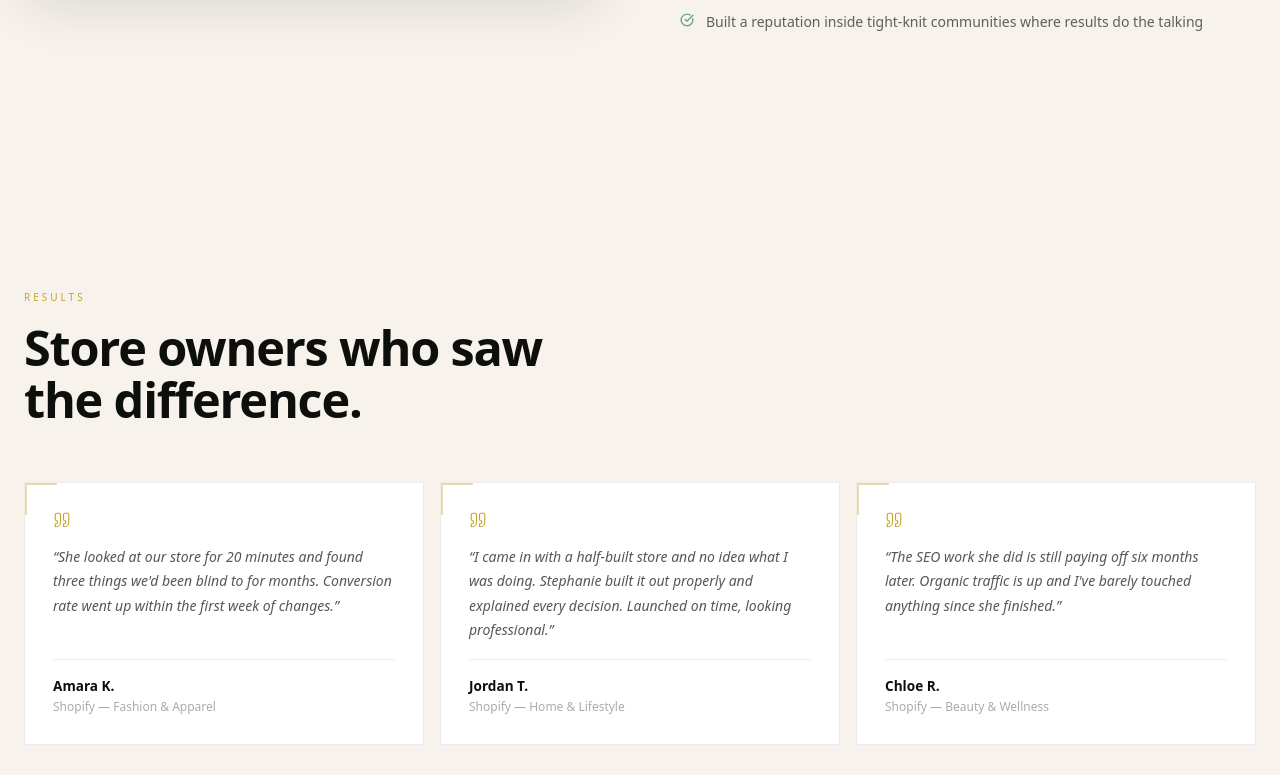
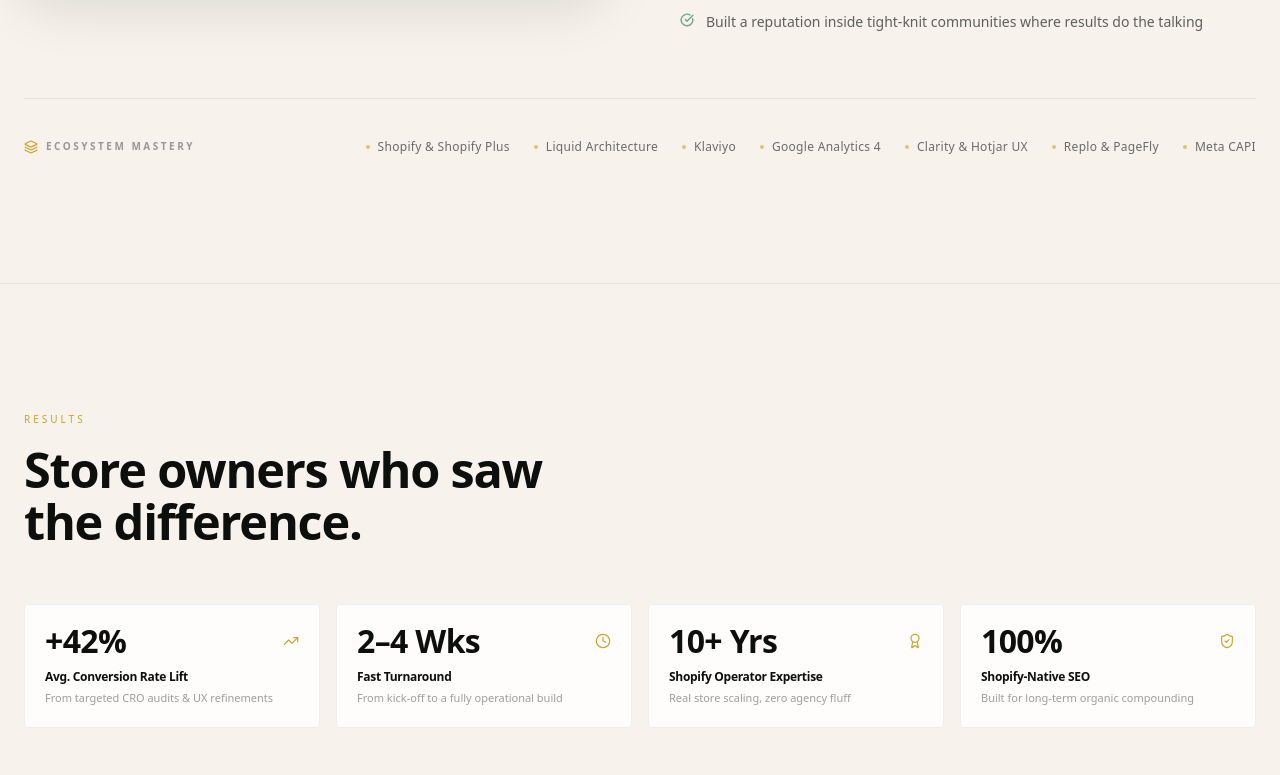
Before and after one commit to Ambitious513/ecomfirstlady, a Next.js app: page / in a window 1280 px wide. Shown: the part 3004-3779 px from the top of the page. Built offline with nearby package versions, Linux system fonts and the light colour scheme; no server answers; a web font is replaced by a local one.

Commit message:
Implement polish recommendations: key metrics strip, ecosystem mastery ribbon, and floating mobile CTA

```diff
--- a/app/page.tsx
+++ b/app/page.tsx
@@ -8,6 +8,7 @@ import Process from "@/components/Process";
 import FAQ from "@/components/FAQ";
 import FinalCTA from "@/components/FinalCTA";
 import Footer from "@/components/Footer";
+import MobileStickyCTA from "@/components/MobileStickyCTA";
 
 export default function HomePage() {
   return (
@@ -24,6 +25,7 @@ export default function HomePage() {
         <FinalCTA />
       </main>
       <Footer />
+      <MobileStickyCTA />
     </>
   );
 }
--- a/components/Expertise.tsx
+++ b/components/Expertise.tsx
@@ -3,7 +3,7 @@
 import { useRef } from "react";
 import { motion, useInView } from "framer-motion";
 import Image from "next/image";
-import { CheckCircle } from "lucide-react";
+import { CheckCircle, Layers } from "lucide-react";
 
 const strengths = [
   "A decade working inside Shopify stores — not just reading about them",
@@ -13,6 +13,16 @@ const strengths = [
   "Built a reputation inside tight-knit communities where results do the talking",
 ];
 
+const techStack = [
+  "Shopify & Shopify Plus",
+  "Liquid Architecture",
+  "Klaviyo",
+  "Google Analytics 4",
+  "Clarity & Hotjar UX",
+  "Replo & PageFly",
+  "Meta CAPI",
+];
+
 export default function Expertise() {
   const ref = useRef(null);
   const inView = useInView(ref, { once: true, margin: "-100px" });
@@ -20,13 +30,13 @@ export default function Expertise() {
   return (
     <section
       id="about"
-      className="bg-[#F7F3EC] py-24 lg:py-32"
+      className="bg-[#F7F3EC] py-24 lg:py-32 border-b border-[#0D0F0D]/5"
       aria-label="About Stephanie"
     >
       <div className="max-w-7xl mx-auto px-6">
         <div
           ref={ref}
-          className="grid lg:grid-cols-2 gap-14 lg:gap-20 items-center"
+          className="grid lg:grid-cols-2 gap-14 lg:gap-20 items-center mb-16"
         >
           {/* ── LEFT — portrait card matching reference ── */}
           <motion.div
@@ -181,6 +191,34 @@ export default function Expertise() {
             </ul>
           </motion.div>
         </div>
+
+        {/* ── Subtle Tech & Tools Mastery Ribbon ── */}
+        <motion.div
+          initial={{ opacity: 0, y: 16 }}
+          animate={inView ? { opacity: 1, y: 0 } : {}}
+          transition={{ delay: 0.3, duration: 0.6 }}
+          className="pt-10 border-t border-[#0D0F0D]/8"
+        >
+          <div className="flex flex-col md:flex-row md:items-center justify-between gap-4">
+            <div className="flex items-center gap-2">
+              <Layers size={14} className="text-[#C9A227]" />
+              <span className="text-[#0D0F0D]/40 text-[10px] tracking-[0.25em] uppercase font-bold">
+                Ecosystem Mastery
+              </span>
+            </div>
+            <div className="flex flex-wrap items-center gap-x-6 gap-y-2">
+              {techStack.map((tech) => (
+                <span
+                  key={tech}
+                  className="text-[#0D0F0D]/60 hover:text-[#173A2E] text-xs tracking-wide font-medium transition-colors cursor-default flex items-center gap-2"
+                >
+                  <span className="w-1 h-1 rounded-full bg-[#C9A227]/60" />
+                  {tech}
+                </span>
+              ))}
+            </div>
+          </div>
+        </motion.div>
       </div>
     </section>
   );
--- /dev/null
+++ b/components/MobileStickyCTA.tsx
@@ -0,0 +1,60 @@
+"use client";
+
+import { useState, useEffect } from "react";
+import Link from "next/link";
+import { ArrowRight, Sparkles } from "lucide-react";
+import { motion, AnimatePresence } from "framer-motion";
+
+export default function MobileStickyCTA() {
+  const [visible, setVisible] = useState(false);
+
+  useEffect(() => {
+    const handleScroll = () => {
+      // Show when scrolled down 450px on mobile
+      if (window.scrollY > 450) {
+        setVisible(true);
+      } else {
+        setVisible(false);
+      }
+    };
+
+    window.addEventListener("scroll", handleScroll, { passive: true });
+    return () => window.removeEventListener("scroll", handleScroll);
+  }, []);
+
+  return (
+    <AnimatePresence>
+      {visible && (
+        <motion.div
+          initial={{ y: 80, opacity: 0 }}
+          animate={{ y: 0, opacity: 1 }}
+          exit={{ y: 80, opacity: 0 }}
+          transition={{ duration: 0.3, ease: [0.22, 1, 0.36, 1] }}
+          className="fixed bottom-5 left-4 right-4 z-40 md:hidden"
+        >
+          <div className="bg-[#0D0F0D]/95 backdrop-blur-md border border-[#C9A227]/40 shadow-2xl p-2.5 flex items-center justify-between gap-3">
+            <div className="flex items-center gap-2 pl-2">
+              <Sparkles size={14} className="text-[#C9A227]" />
+              <div className="flex flex-col">
+                <span className="text-white text-[11px] font-bold tracking-tight">
+                  Ecom Firstlady
+                </span>
+                <span className="text-[#C9A227] text-[9px] uppercase tracking-widest">
+                  Shopify Specialist
+                </span>
+              </div>
+            </div>
+
+            <Link
+              href="/apply"
+              className="bg-[#173A2E] hover:bg-[#C9A227] text-white hover:text-[#0D0F0D] text-xs px-4 py-2.5 tracking-wider uppercase font-semibold flex items-center gap-1.5 transition-colors duration-200"
+            >
+              <span>Apply Now</span>
+              <ArrowRight size={12} />
+            </Link>
+          </div>
+        </motion.div>
+      )}
+    </AnimatePresence>
+  );
+}
--- a/components/Proof.tsx
+++ b/components/Proof.tsx
@@ -2,7 +2,34 @@
 
 import { useRef } from "react";
 import { motion, useInView } from "framer-motion";
-import { Quote } from "lucide-react";
+import { Quote, TrendingUp, Clock, Award, ShieldCheck } from "lucide-react";
+
+const stats = [
+  {
+    icon: TrendingUp,
+    value: "+42%",
+    label: "Avg. Conversion Rate Lift",
+    detail: "From targeted CRO audits & UX refinements",
+  },
+  {
+    icon: Clock,
+    value: "2–4 Wks",
+    label: "Fast Turnaround",
+    detail: "From kick-off to a fully operational build",
+  },
+  {
+    icon: Award,
+    value: "10+ Yrs",
+    label: "Shopify Operator Expertise",
+    detail: "Real store scaling, zero agency fluff",
+  },
+  {
+    icon: ShieldCheck,
+    value: "100%",
+    label: "Shopify-Native SEO",
+    detail: "Built for long-term organic compounding",
+  },
+];
 
 const testimonials = [
   {
@@ -26,9 +53,17 @@ const testimonials = [
 ];
 
 function TestimonialCard({
-  quote, name, detail, i, inView,
+  quote,
+  name,
+  detail,
+  i,
+  inView,
 }: {
-  quote: string; name: string; detail: string; i: number; inView: boolean;
+  quote: string;
+  name: string;
+  detail: string;
+  i: number;
+  inView: boolean;
 }) {
   return (
     <motion.div
@@ -86,6 +121,45 @@ export default function Proof() {
           </h2>
         </motion.div>
 
+        {/* ── Key Metrics Strip ── */}
+        <div className="grid grid-cols-2 lg:grid-cols-4 gap-4 mb-12">
+          {stats.map((stat, i) => {
+            const Icon = stat.icon;
+            return (
+              <motion.div
+                key={stat.label}
+                initial={{ opacity: 0, y: 16 }}
+                animate={inView ? { opacity: 1, y: 0 } : {}}
+                transition={{ delay: 0.05 + i * 0.08, duration: 0.5 }}
+                className="bg-white/80 border border-[#0D0F0D]/6 p-5 rounded-sm flex flex-col justify-between hover:border-[#C9A227]/40 transition-colors duration-200"
+              >
+                <div className="flex items-center justify-between mb-3">
+                  <span
+                    className="text-[#0D0F0D] font-bold leading-none"
+                    style={{
+                      fontFamily: "var(--font-display)",
+                      fontSize: "clamp(1.7rem, 2.5vw, 2.2rem)",
+                      letterSpacing: "-0.02em",
+                    }}
+                  >
+                    {stat.value}
+                  </span>
+                  <Icon size={16} className="text-[#C9A227]" strokeWidth={1.75} />
+                </div>
+                <div>
+                  <p className="text-[#0D0F0D] font-semibold text-xs tracking-tight mb-1">
+                    {stat.label}
+                  </p>
+                  <p className="text-[#0D0F0D]/40 text-[11px] leading-relaxed">
+                    {stat.detail}
+                  </p>
+                </div>
+              </motion.div>
+            );
+          })}
+        </div>
+
+        {/* ── Testimonials Grid ── */}
         <div className="grid sm:grid-cols-2 lg:grid-cols-3 gap-4 auto-rows-fr">
           {testimonials.map((t, i) => (
             <TestimonialCard key={i} {...t} i={i} inView={inView} />
```
